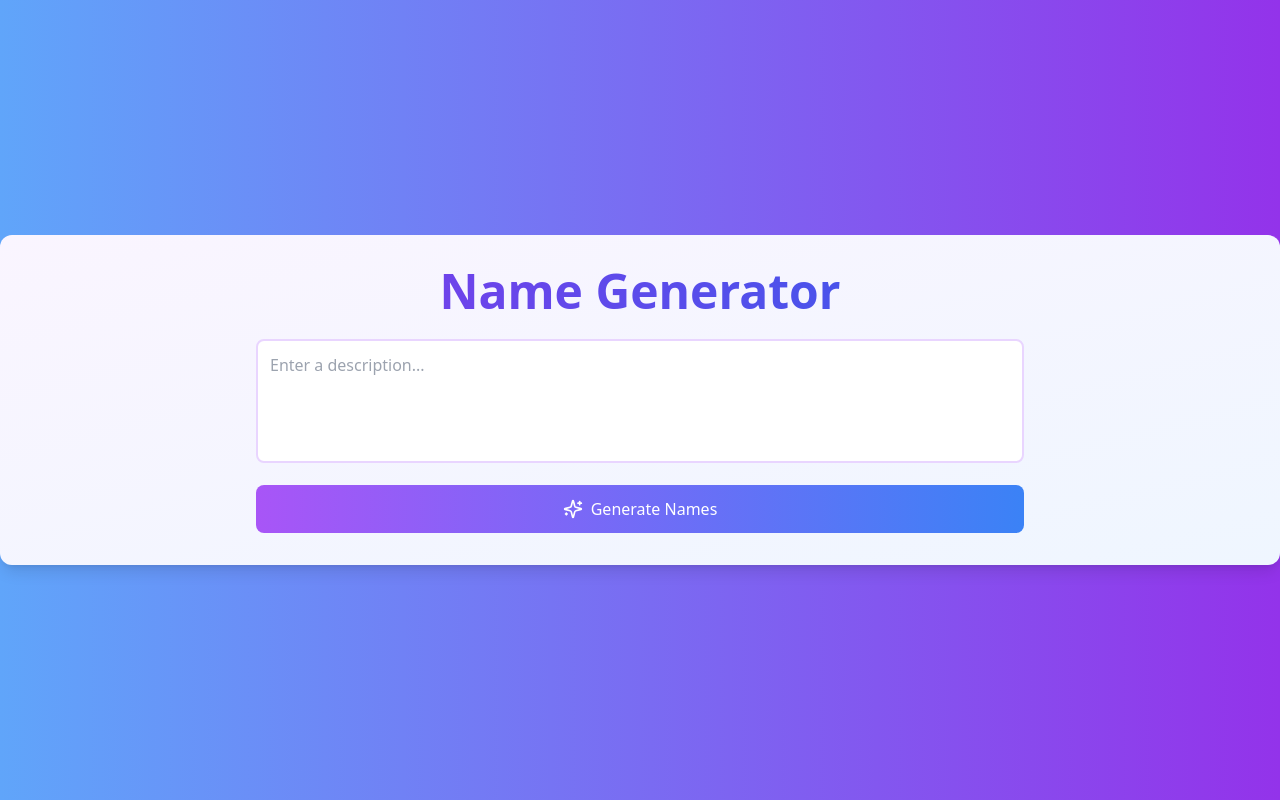
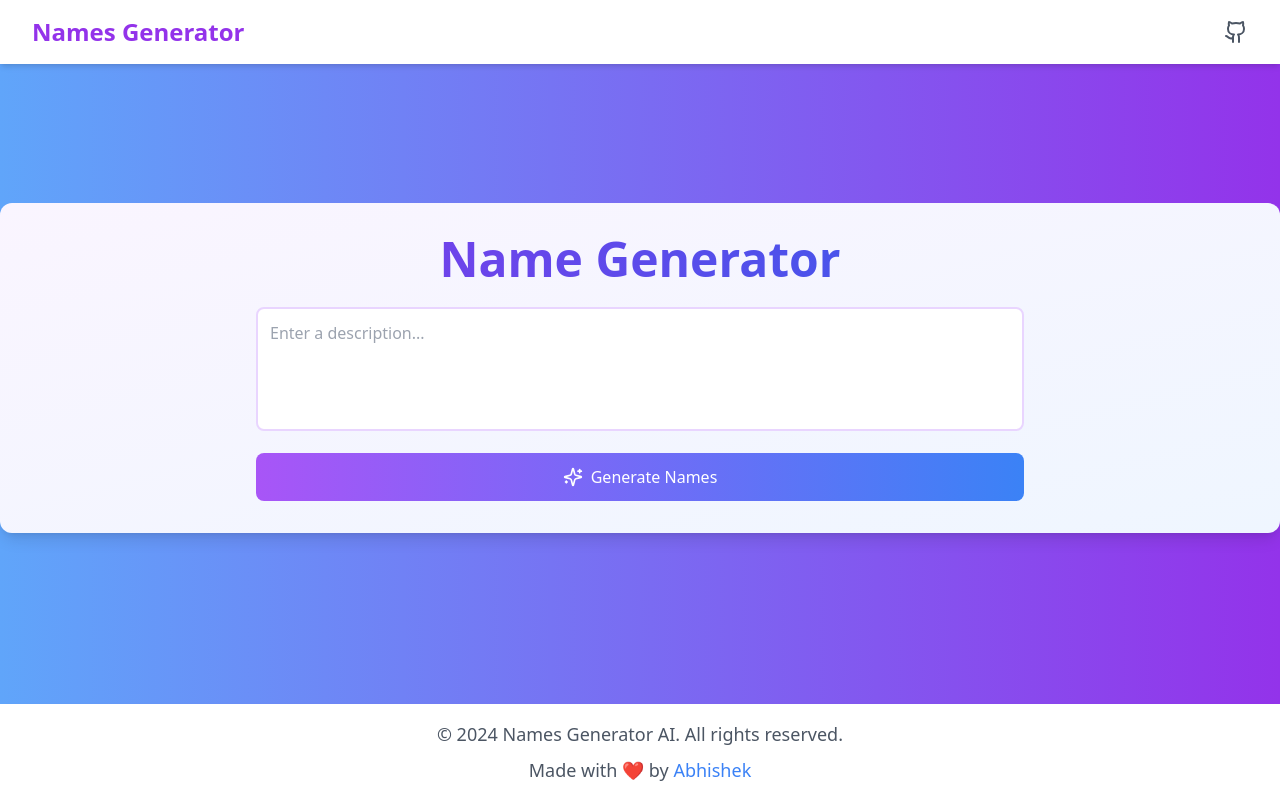
Before and after one commit to bobbyy16/names-generator-AI, a React (Vite) app in the folder client/: page / in a window 1280 px wide. Built offline with nearby package versions, Linux system fonts and the light colour scheme.

Commit message:
feature: add Navbar and footer to the website

```diff
--- a/client/package.json
+++ b/client/package.json
@@ -13,7 +13,8 @@
     "axios": "^1.7.7",
     "lucide-react": "^0.446.0",
     "react": "^18.3.1",
-    "react-dom": "^18.3.1"
+    "react-dom": "^18.3.1",
+    "react-router-dom": "^6.26.2"
   },
   "devDependencies": {
     "@eslint/js": "^9.9.0",
--- a/client/src/App.tsx
+++ b/client/src/App.tsx
@@ -1,10 +1,16 @@
 import React from "react";
-import NameGenerator from "./components/NameGenerator"; // Adjust the path as necessary
+import Navbar from "./components/Navbar";
+import NameGenerator from "./components/NameGenerator";
+import Footer from "./components/Footer";
 
 const App: React.FC = () => {
   return (
-    <div className="min-h-screen bg-gradient-to-r from-blue-400 to-purple-600 flex items-center justify-center">
-      <NameGenerator />
+    <div className="min-h-screen flex flex-col bg-gradient-to-r from-blue-400 to-purple-600">
+      <Navbar />
+      <main className="flex-grow flex items-center justify-center">
+        <NameGenerator />
+      </main>
+      <Footer />
     </div>
   );
 };
--- /dev/null
+++ b/client/src/components/Footer.tsx
@@ -0,0 +1,26 @@
+import React from "react";
+
+const Footer: React.FC = () => {
+  return (
+    <footer className="bg-white shadow-md mt-8">
+      <div className="max-w-7xl mx-auto py-4 px-4 sm:px-6 lg:px-8">
+        <div className="text-gray-600 text-lg text-center">
+          © {new Date().getFullYear()} Names Generator AI. All rights reserved.
+        </div>
+        <div className="text-gray-600 text-lg text-center mt-2">
+          Made with ❤️ by{" "}
+          <a
+            href="https://github.com/bobbyy16"
+            className="text-blue-500 hover:underline"
+            target="_blank"
+            rel="noopener noreferrer"
+          >
+            Abhishek
+          </a>
+        </div>
+      </div>
+    </footer>
+  );
+};
+
+export default Footer;
--- /dev/null
+++ b/client/src/components/Navbar.tsx
@@ -0,0 +1,33 @@
+import React from "react";
+import { Home, Info, Github } from "lucide-react";
+
+const Navbar: React.FC = () => {
+  return (
+    <nav className="bg-white shadow-md">
+      <div className="max-w-7xl mx-auto px-4 sm:px-6 lg:px-8">
+        <div className="flex justify-between h-16">
+          <div className="flex">
+            <div className="flex-shrink-0 flex items-center">
+              <span className="text-2xl font-bold text-purple-600 cursor-pointer">
+                Names Generator
+              </span>
+            </div>
+            <div className="hidden sm:ml-6 sm:flex sm:space-x-8"></div>
+          </div>
+          <div className="hidden sm:ml-6 sm:flex sm:items-center">
+            <a
+              href="https://github.com/bobbyy16/names-generator-AI"
+              target="_blank"
+              rel="noopener noreferrer"
+              className="text-gray-600 hover:text-gray-800"
+            >
+              <Github size={24} />
+            </a>
+          </div>
+        </div>
+      </div>
+    </nav>
+  );
+};
+
+export default Navbar;
```
Also changed, not shown: 1 other file (tests, documents, lock files or other folders).
